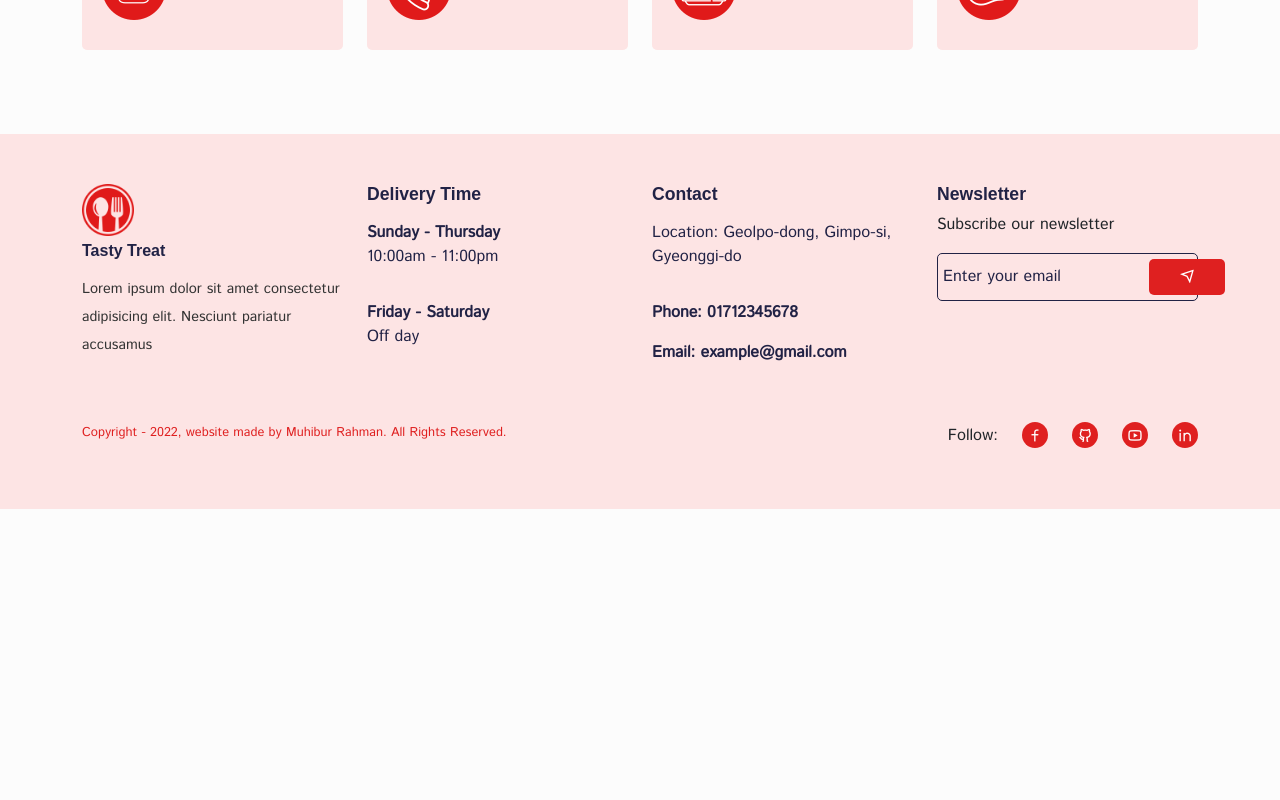
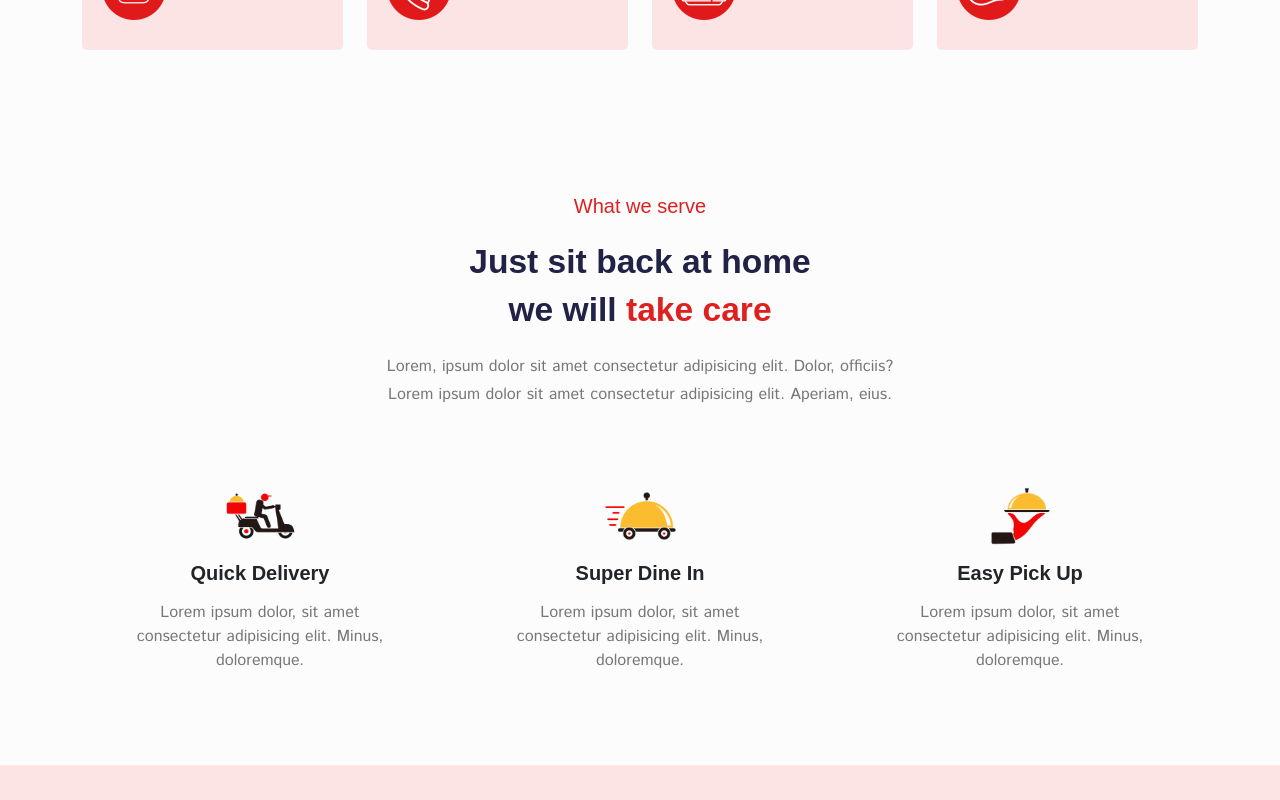
Before and after one commit to rara-record/pizzaman, a React (Create React App) app: page /home in a window 1280 px wide. Shown: the part 840-1640 px from the top of the page. Before the commit the page ends 1349 px from the top, so only its background shows below. Built offline with nearby package versions, Linux system fonts and the light colour scheme; a web font is replaced by a local one.

Commit message:
[feat] Home 페이지 feature-section UI 추가 (featureData Mock Data 추가)

```diff
--- a/src/pages/Home.jsx
+++ b/src/pages/Home.jsx
@@ -6,6 +6,29 @@
 
 import heroImg from '../assets/images/hero.png'
 import Category from '../components/UI/Category'
+
+import featureImg01 from '../assets/images/service-01.png'
+import featureImg02 from '../assets/images/service-02.png'
+import featureImg03 from '../assets/images/service-03.png'
+
+const featureData = [
+  {
+    title: 'Quick Delivery',
+    imgUrl: featureImg01,
+    desc: 'Lorem ipsum dolor, sit amet consectetur adipisicing elit. Minus, doloremque.',
+  },
+
+  {
+    title: 'Super Dine In',
+    imgUrl: featureImg02,
+    desc: 'Lorem ipsum dolor, sit amet consectetur adipisicing elit. Minus, doloremque.',
+  },
+  {
+    title: 'Easy Pick Up',
+    imgUrl: featureImg03,
+    desc: 'Lorem ipsum dolor, sit amet consectetur adipisicing elit. Minus, doloremque.',
+  },
+]
 
 const Home = () => {
   return (
@@ -62,8 +85,52 @@
         </Container>
       </section>
 
-      <section className="pt-0">
+      <section className="category pt-0">
         <Category />
+      </section>
+
+      <section className="feature">
+        <Container>
+          <Row>
+            <Col lg="12">
+              <h5 className="feature__subtitle mb-4">What we serve</h5>
+              <h2 className="feature__title">Just sit back at home</h2>
+              <h2 className="feature__title">
+                we will <span>take care</span>
+              </h2>
+
+              <p className="mb-1 mt-4 feature__text">
+                Lorem, ipsum dolor sit amet consectetur adipisicing elit. Dolor,
+                officiis?
+              </p>
+
+              <p className="feature__text">
+                Lorem ipsum dolor sit amet consectetur adipisicing elit.
+                Aperiam, eius.
+              </p>
+            </Col>
+
+            {featureData.map((item, index) => (
+              <Col
+                lg="4"
+                md="6"
+                sm="6"
+                key={index}
+                className="mt-5 text-center px-5 py-3"
+              >
+                <div className="feature__item">
+                  <img
+                    src={item.imgUrl}
+                    alt="feature-img"
+                    className="w-25 mb-3"
+                  />
+                  <h5 className="fw-bold mb-3">{item.title}</h5>
+                  <p>{item.desc}</p>
+                </div>
+              </Col>
+            ))}
+          </Row>
+        </Container>
       </section>
     </Helmet>
   )
--- a/src/style.css
+++ b/src/style.css
@@ -240,6 +240,17 @@
     font-size: 0.8rem;
     color: #df2020; }
 
+.feature {
+  text-align: center; }
+  .feature__subtitle {
+    color: #df2020; }
+  .feature__title span {
+    color: #df2020; }
+  .feature__text {
+    color: #777; }
+  .feature__item p {
+    color: #777; }
+
 .hero__content {
   padding-top: 70px; }
   .hero__content p {
--- /dev/null
+++ b/src/styles/home/_index.scss
@@ -0,0 +1,19 @@
+.feature {
+  text-align: center;
+
+  &__subtitle {
+    color: #df2020;
+  }
+
+  &__title span {
+    color: #df2020;
+  }
+
+  &__text {
+    color: #777;
+  }
+
+  &__item p {
+    color: #777;
+  }
+}
--- a/src/styles/main.scss
+++ b/src/styles/main.scss
@@ -8,4 +8,6 @@
 @import './common/footer';
 
 // home
-@import './home/hero-section.scss';
+@import './home/index';
+@import './home/hero-section';
+@import './home//category';
```
Also changed, not shown: 1 other file (tests, documents, lock files or other folders).
